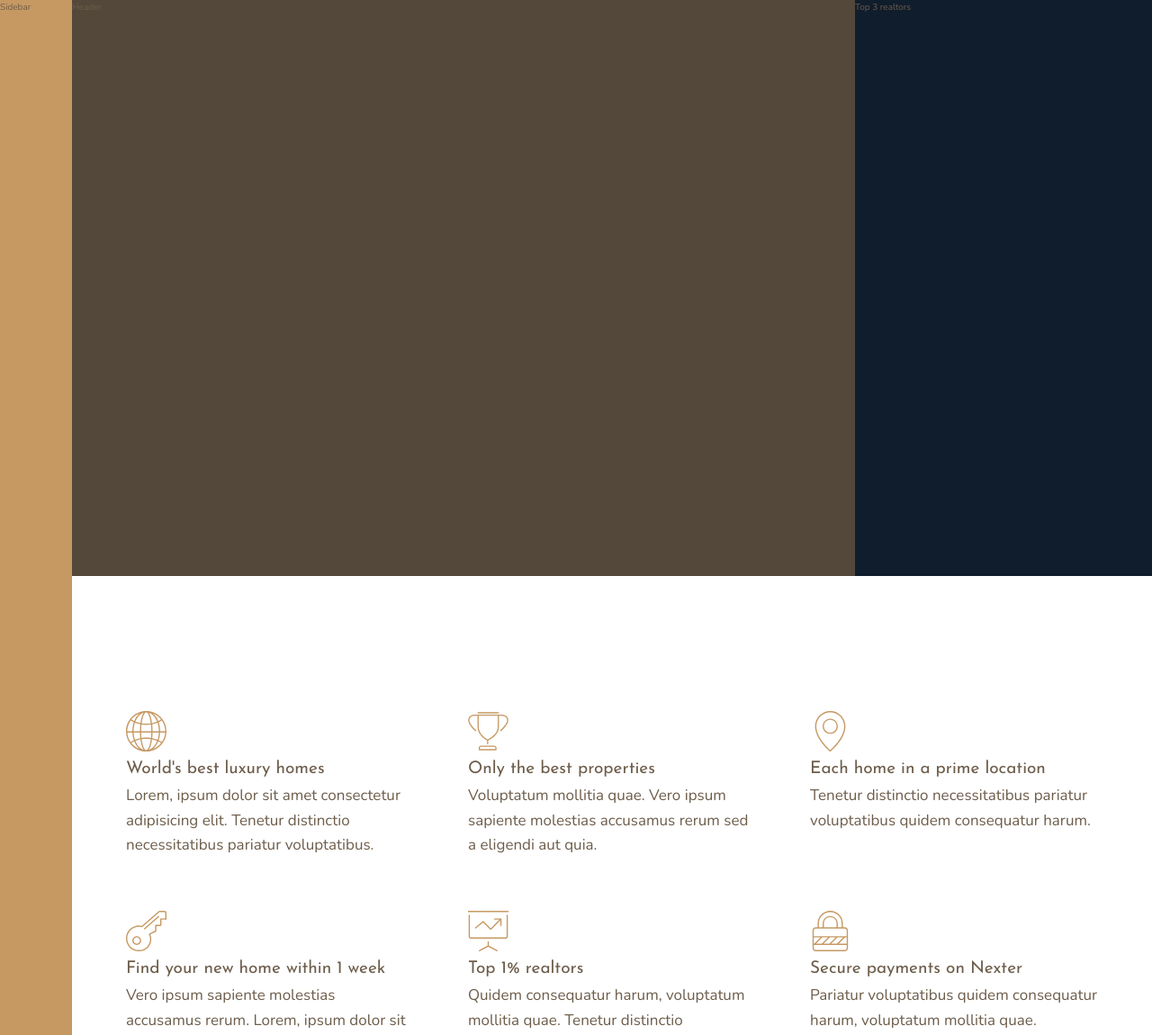
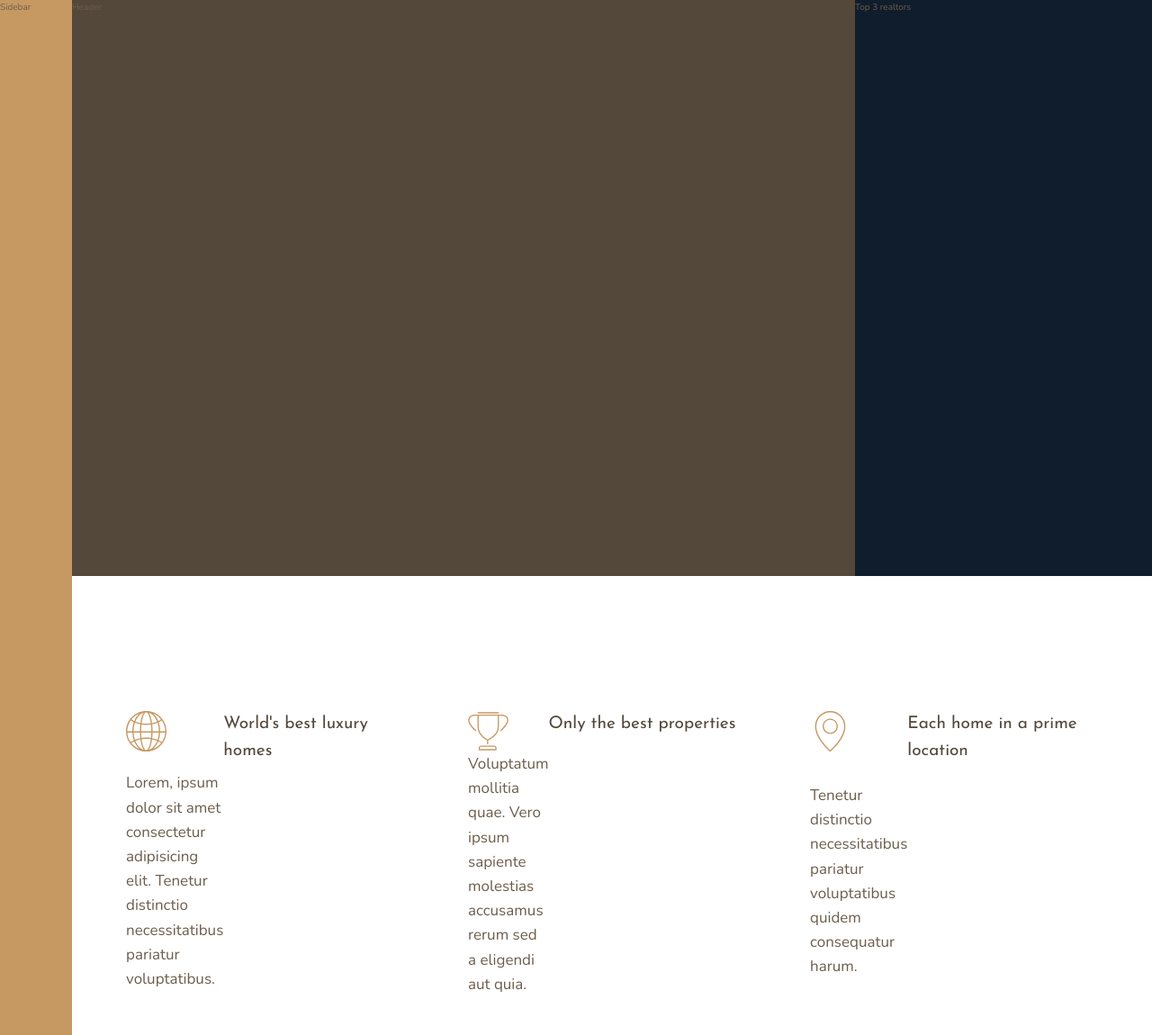
Before and after one commit to ddeveloper72/Nexter, a website: page index.html in a window 1280 px wide. Shown: the top 1150 px of the page at 90% size. Drawn offline with nearby package versions, Linux system fonts and the light colour scheme.

Commit message:
define a grid for the feature content WIP

```diff
--- a/sass/_features.scss
+++ b/sass/_features.scss
@@ -10,6 +10,9 @@
 
 .feature {
 
+    display: grid;
+    grid-template-columns: min-content 1fr;
+
     &__icon {
         fill: $color-primary;
         width: 4.5rem;
```
Also changed, not shown: css/main.css.
